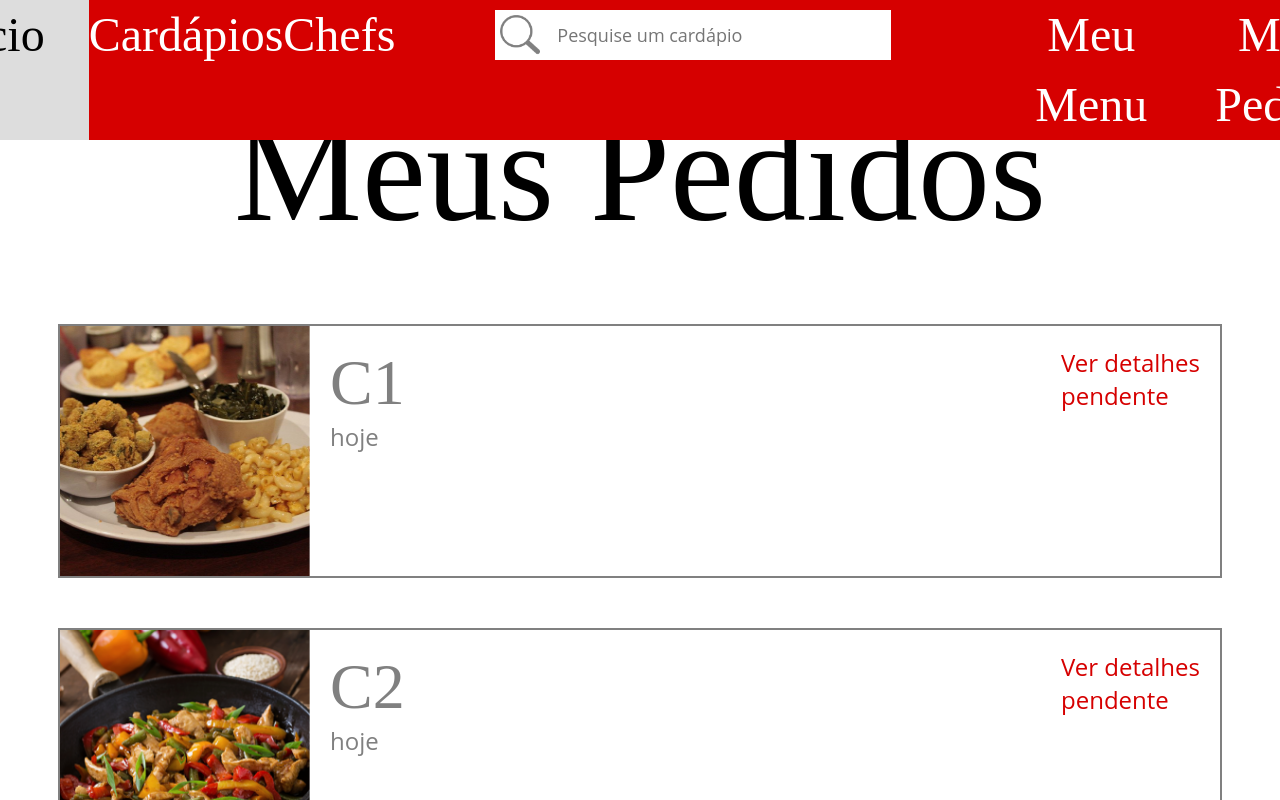
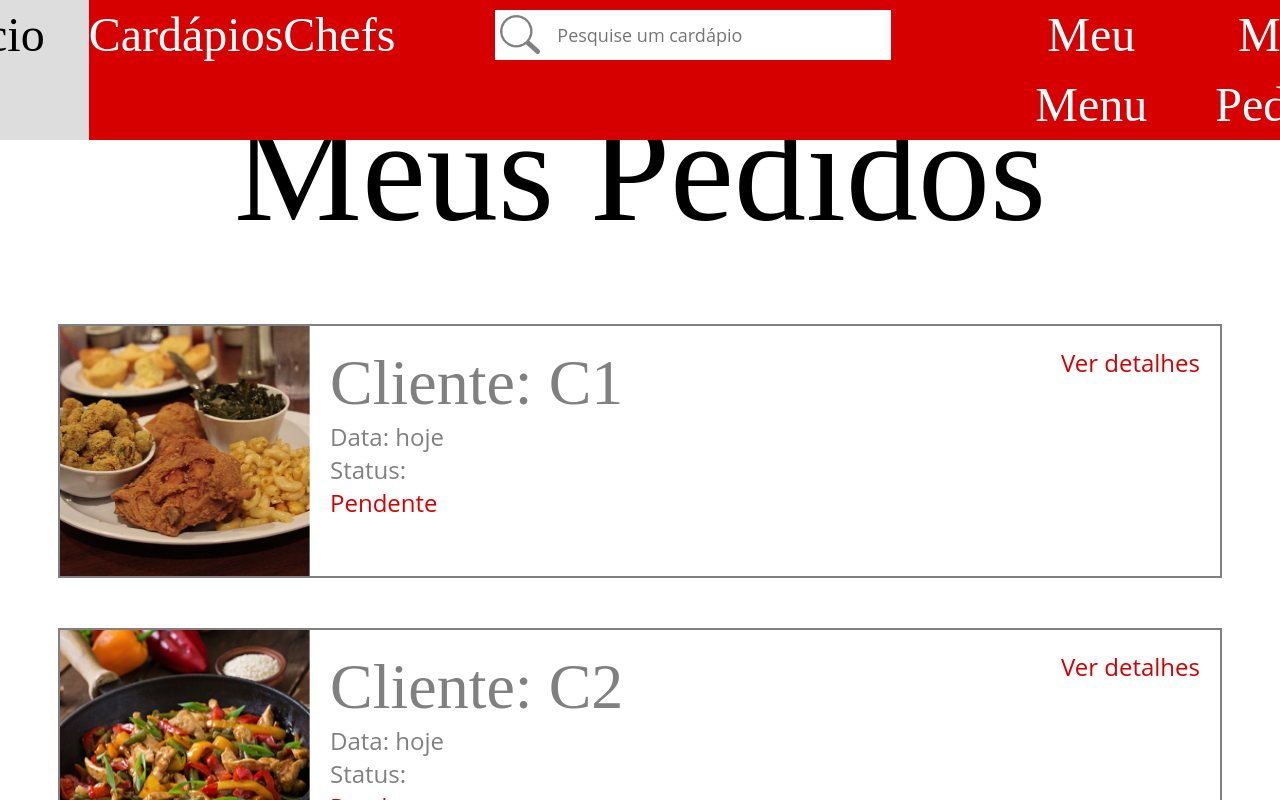
Before and after one commit to ViniciusGarciaSilva/Chef-em-casa, a React (Create React App) app: page /orders in a window 1280 px wide. Shown: the top 800 px of the page. Built offline with nearby package versions, Linux system fonts and the light colour scheme; what webfontloader would draw is missing.

Commit message:
adiciona status aos pedidos e melhora detalhe dos pedidos

```diff
--- a/src/components/order/order-cell.component.tsx
+++ b/src/components/order/order-cell.component.tsx
@@ -7,15 +7,24 @@ export interface OrderCellProps {
   schedule: string;
   img: any;
   id: string;
-  status: Boolean;
+  status: number;
 }
 
-function TestarStatus(ent: any){
-  const status: Boolean = ent;
-  if(status == true){
+function TestarStatus(ent: any){ // Queria fazer essa porcaria funcionar, mas tive que arranjar outro jeito... :(
+  const status: number = ent;
+  console.log(status);
+  if(status > 0){
     return <p className='order-cell_status_true'>{'aceito'}</p>
   }
   else return <p className='order-cell_status_false'>{'pendente'}</p>
+}
+
+function Aceito () {
+  return <p className='order-cell_status_true'>{'Aceito'}</p>
+}
+
+function Pendente () {
+  return <p className='order-cell_status_false'>{'Pendente'}</p>
 }
 
 
@@ -26,12 +35,22 @@ export default class OrderCell extends React.Component<OrderCellProps, any> {
         <img className='order-cell__img' src={this.props.img}></img>
         <div className='order-cell__info'>
           <div className='order-cell__info__column'>
-            <p className='order-cell__info__title'>{this.props.customerName}</p>
-            <p className='order-cell__info__description'>{this.props.schedule}</p>
+            <div>
+              <p className='order-cell__info__title'>Cliente: {this.props.customerName}</p>
+              <p className='order-cell__info__description'>Data: {this.props.schedule}</p>
+            </div>
+            <div>
+              <p className='order-cell__info__description'>Status:
+              {this.props.status === 1 ? (
+                <Aceito />
+              ) : (
+                <Pendente />
+              )}
+              </p>
+            </div>
           </div>
           <div className='order-cell__info__column'>
             <NavLink style={{textDecoration: 'none'}} to={`/order-detail/${this.props.id}`}><p className='order-cell__info__details'>Ver detalhes</p></NavLink>
-            <TestarStatus ent={this.props.status} />
           </div>
         </div>
       </div>
--- a/src/data/orders.data.tsx
+++ b/src/data/orders.data.tsx
@@ -7,9 +7,9 @@ export function getOrders(id: string): Order[] {
   return OrderMock;
 }
 
-export function getMenuDetail(id: string): Order {
-  const menu = OrderMock.find(menu => menu.id === id);
-  return menu ? menu : OrderMock[0];
+export function getOrderDetail(id: string): Order {
+  const order = OrderMock.find(order => order.id === id);
+  return order ? order : OrderMock[0];
 }
 
 const OrderMock: Order[] = [
@@ -27,7 +27,7 @@ const OrderMock: Order[] = [
       dessert: 'Sobremesa e seus ingredientes',
     },
     price: '00,00',
-    status: false,
+    status: 0,
   },
   {
     id: '1',
@@ -43,7 +43,7 @@ const OrderMock: Order[] = [
       dessert: 'Sobremesa e seus ingredientes',
     },
     price: '00,00',
-    status: true,
+    status: 0,
   },
   {
     id: '2',
@@ -59,6 +59,6 @@ const OrderMock: Order[] = [
       dessert: 'Sobremesa e seus ingredientes',
     },
     price: '00,00',
-    status: true,
+    status: 1,
   },
 ]
--- a/src/model/order.model.tsx
+++ b/src/model/order.model.tsx
@@ -12,5 +12,5 @@ export interface Order {
       dessert: string,
     },
     price: string;
-    status: boolean;
+    status: number;
   }
--- a/src/modules/menus/orders/details/order-detail.css
+++ b/src/modules/menus/orders/details/order-detail.css
@@ -8,6 +8,12 @@
   .header {
     width: 1100px;
     display: flex;
+  }
+
+  .header_column {
+    display: flex;
+    flex-direction: column;
+    width: 1100px;
   }
 
   .title {
--- a/src/modules/menus/orders/details/order-detail.view.tsx
+++ b/src/modules/menus/orders/details/order-detail.view.tsx
@@ -21,8 +21,11 @@ export default class OrderDetailView extends React.Component<any, any> {
       <div className='container'>
         <div className='header'>
           <img src={prato3}></img>
-          <p className='title'>Nome: Jhon Doe</p>
-          <p className='title'>Pedido: Nhoque</p>
+          <div className='header_column'>
+            <p className='section-title'>Nome: Jhon Doe</p>
+            <p className='section-title'>Pedido: Nhoque</p>
+            <p className='section-title'>Status: Aceito</p>
+          </div>
         </div>
         <div className='section'>
           <p className='section-title'>Descrição</p>
```
Also changed, not shown: 1 other file (tests, documents, lock files or other folders).
